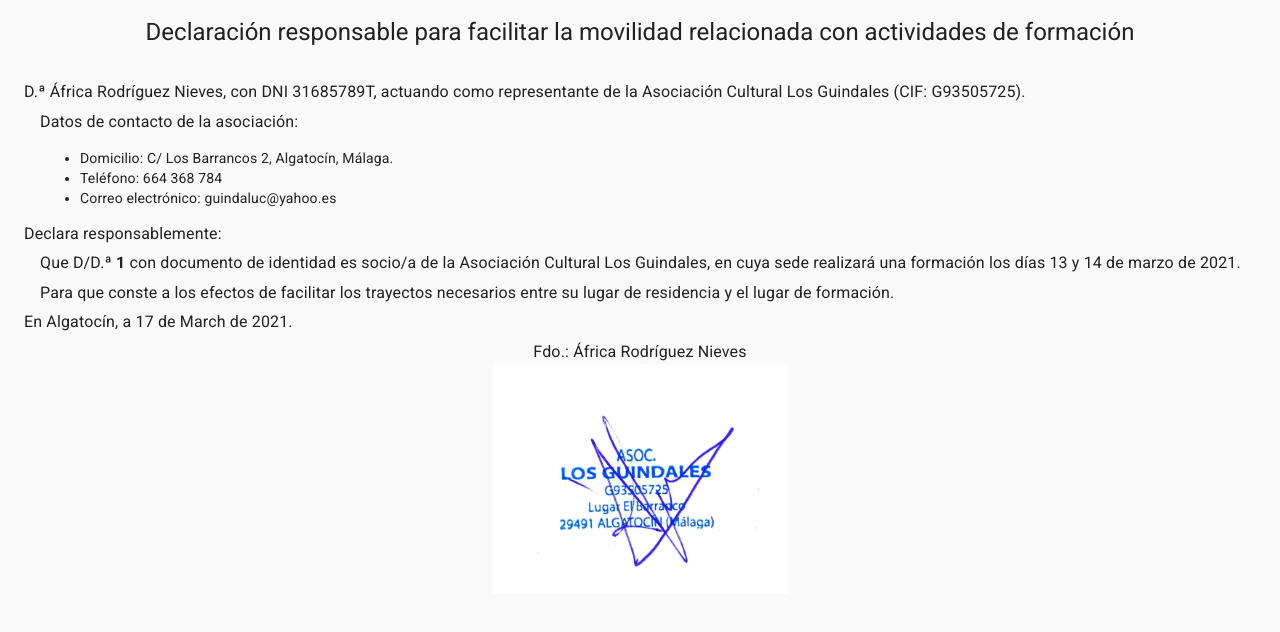
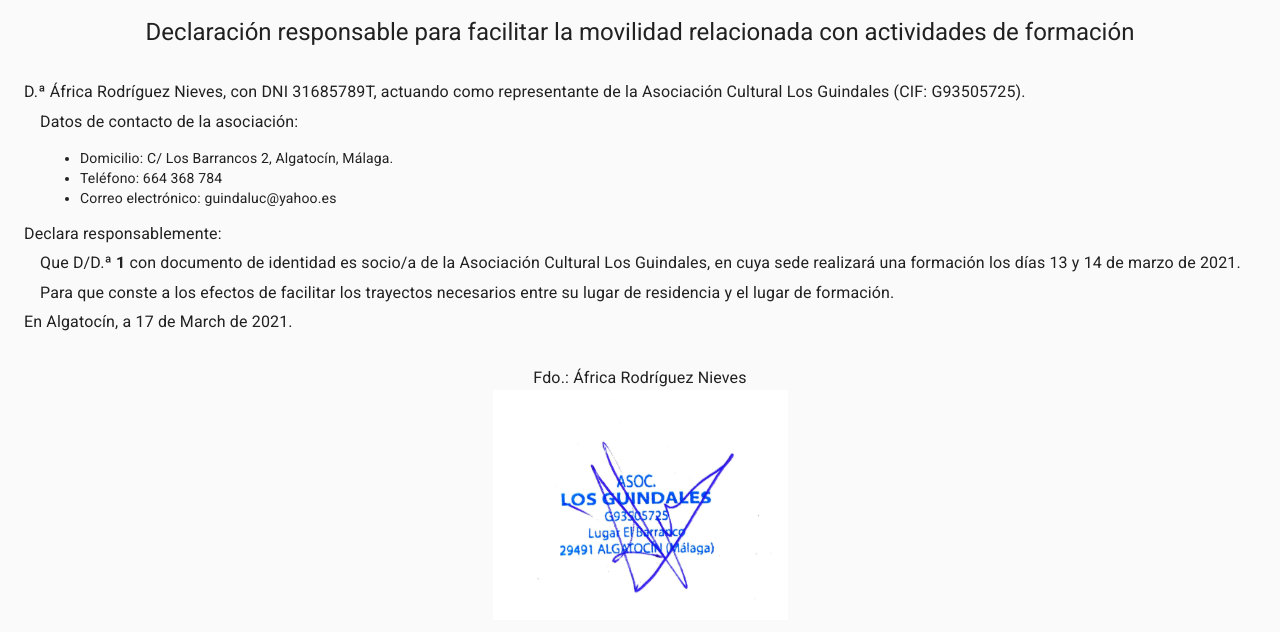
Before and after one commit to DanielMateosLab/documentos-los-guindales, a Next.js app: page /safe-conduct/1 in a window 1280 px wide. Shown: the top 632 px of the page. Built offline with nearby package versions, Linux system fonts and the light colour scheme.

Commit message:
Increase signature top margin

```diff
--- a/client/components/SafeConduct.tsx
+++ b/client/components/SafeConduct.tsx
@@ -12,6 +12,7 @@ const useStyles = makeStyles((theme) => ({
     paddingLeft: theme.spacing(2),
   },
   signature: {
+    marginTop: theme.spacing(4),
     display: "flex",
     flexDirection: "column",
     alignItems: "center",
```
